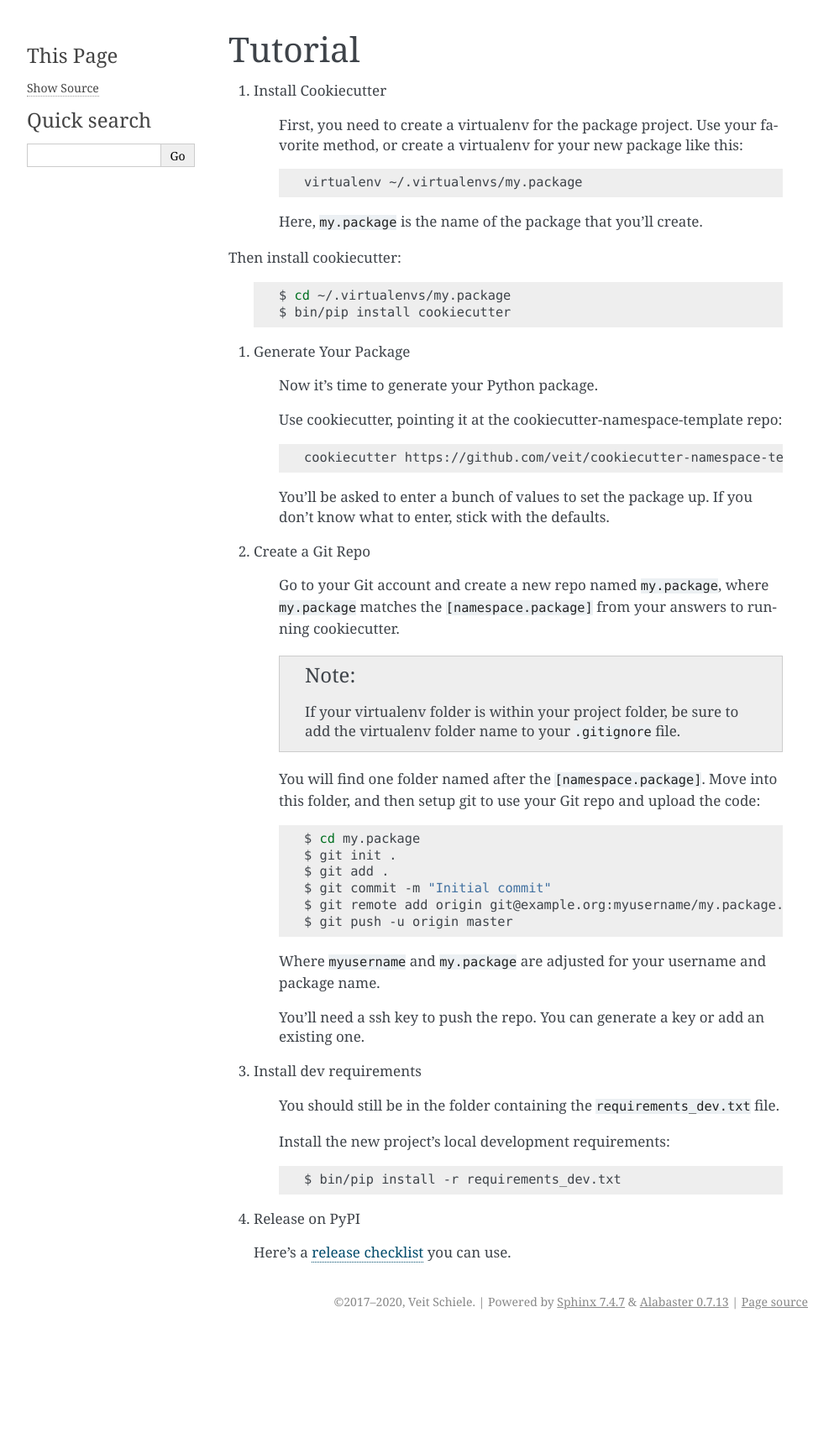
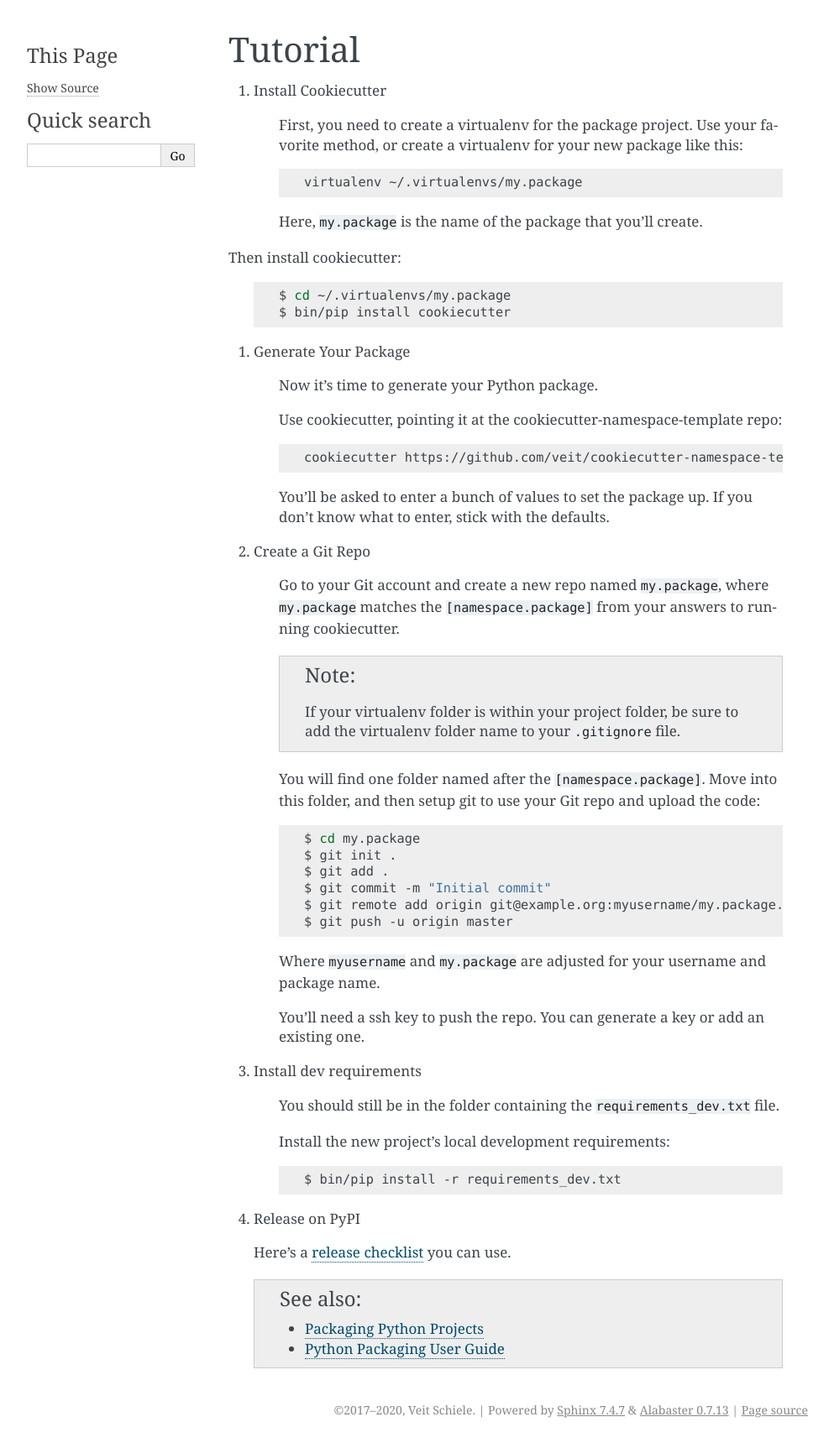
Before and after one commit to veit/cookiecutter-namespace-template, a Sphinx documentation site: the page built from docs/tutorial.rst, in a window 1280 px wide. Shown: the whole page at 84% size, without its empty margins (148-1141 px from the left). Built offline with Sphinx 7.4.7, drawn with Linux system fonts in a browser that asks for light colours; before the commit the page ends 1590 px from its top, so only the background shows below that.

Commit message:
Add links to packaging docs

```diff
--- a/docs/tutorial.rst
+++ b/docs/tutorial.rst
@@ -73,3 +73,8 @@ Then install cookiecutter:
 #. Release on PyPI
 
   Here’s a :doc:`release checklist <pypi-release-checklist>` you can use.
+
+  .. seealso::
+    * `Packaging Python Projects
+      <https://packaging.python.org/tutorials/packaging-projects/>`_
+    * `Python Packaging User Guide <https://packaging.python.org/>`_
```
